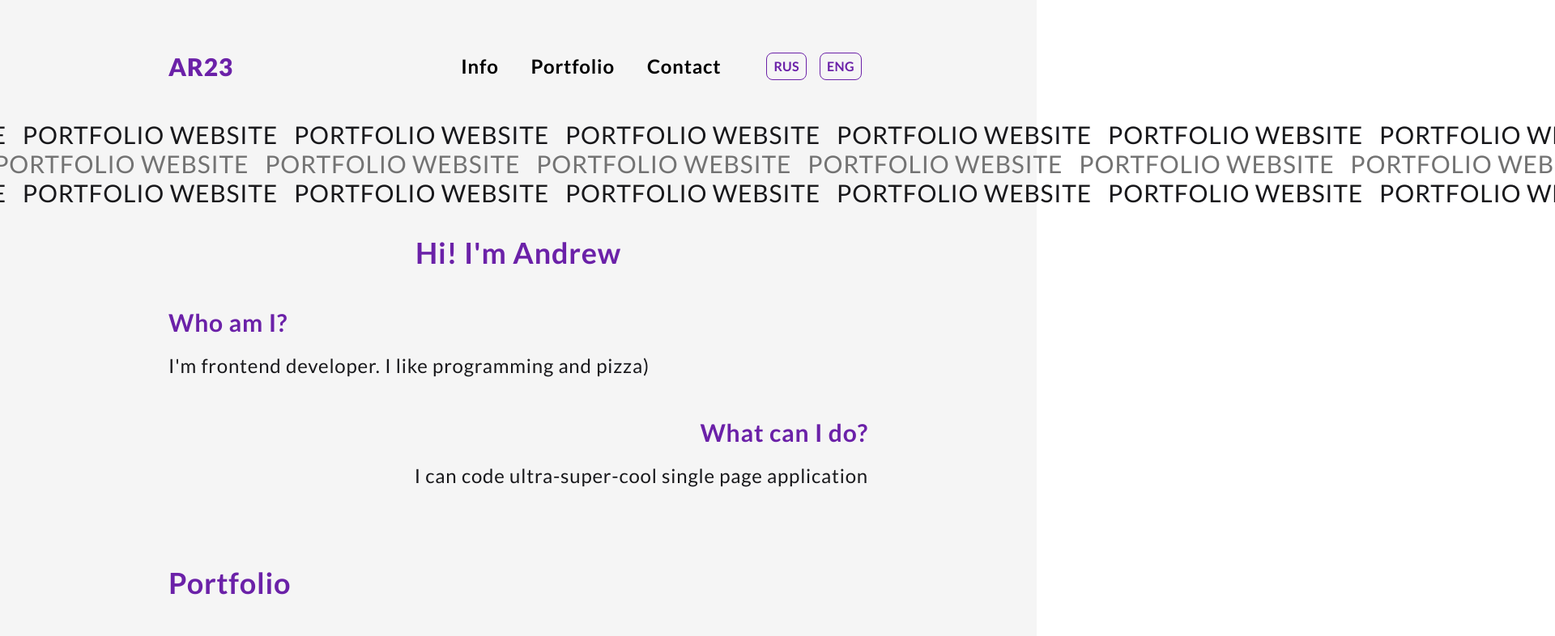
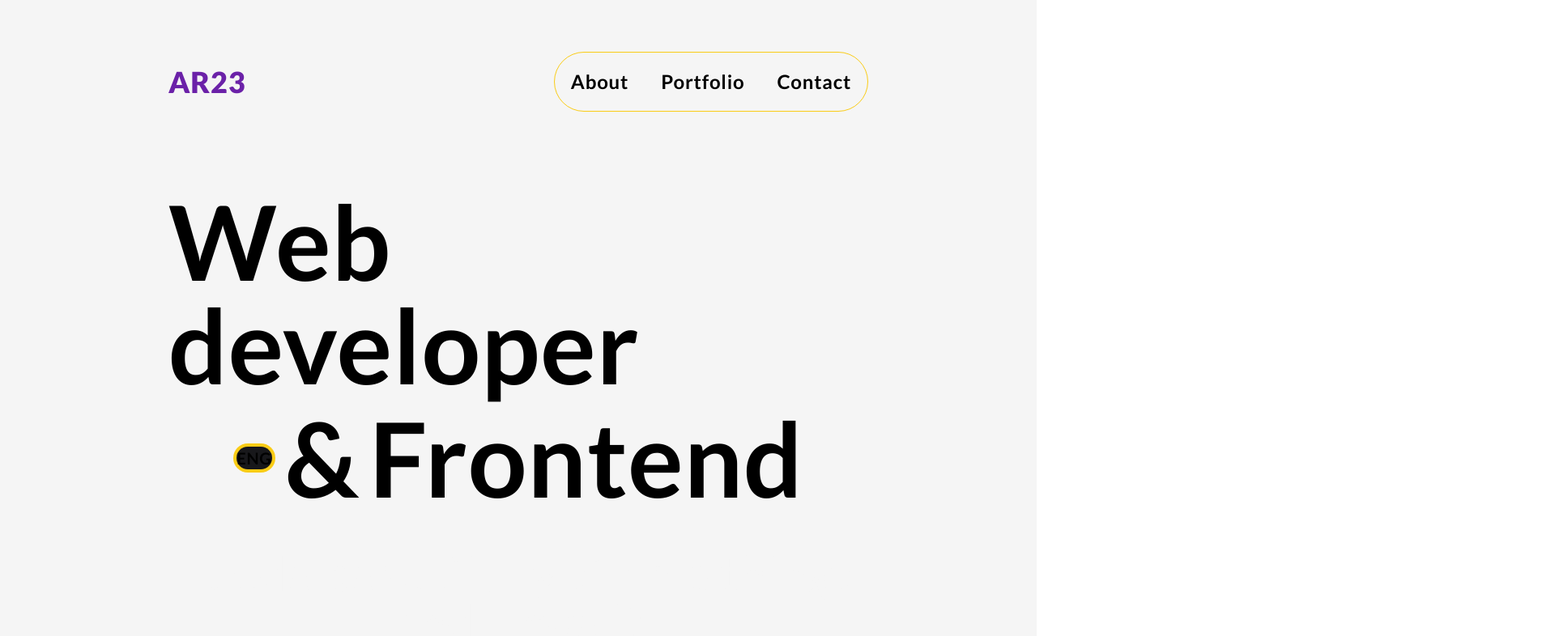
Before and after one commit to PICKLEGENT/ar23-portfolio-website, a React (Vite) app: page / in a window 1280 px wide. Shown: the top 786 px of the page at 81% size, 1920 px wide, since content can reach past the window. Built offline with nearby package versions, Linux system fonts and the light colour scheme.

Commit message:
Language switcher Done

```diff
--- a/src/components/Header.tsx
+++ b/src/components/Header.tsx
@@ -1,15 +1,12 @@
 import { Link } from "react-router-dom"
-import { LanguageChanger, Navbar } from "."
+import { Navbar } from "."
 
 const Header = () => {
     return (
         <header className="flex justify-between items-center">
-            <Link to='/' className="font-black text-3xl text-purple-800 dark:text-yellow-400">AR23</Link>
-            <div className="flex justify-end items-center">
+            <Link to='/' className="font-black text-4xl text-purple-800 dark:text-yellow-400">AR23</Link>
+            <div className="flex justify-center items-center p-5 border border-yellow-400 rounded-full">
                 <Navbar />
-                <div className="ml-12">
-                    <LanguageChanger />
-                </div>
             </div>
         </header>
     )
--- a/src/components/LanguageChanger.tsx
+++ b/src/components/LanguageChanger.tsx
@@ -1,29 +1,41 @@
+import { useState } from 'react';
 import { useTranslation } from 'react-i18next';
 
 const LanguageChanger = () => {
-    const languages = [
-        { code: 'ru', lang: 'rus' },
-        { code: 'en', lang: 'eng' },
-    ];
+    const [lang, setLang] = useState(true)
 
     const { i18n } = useTranslation();
 
-    const changeLanguage = (lng: string | undefined) => {
-        i18n.changeLanguage(lng);
+    const changeLanguage = () => {
+        setLang(!lang)
+        i18n.changeLanguage(lang === true ? ('ru') : ('en'));
     };
 
+    const width: number = 250
+    const radius: number = 100
+
     return (
-        <div>
-            {languages.map((lng) => (
-                <button
-                    key={lng.code}
-                    onClick={() => changeLanguage(lng.code)}
-                    className='mx-2 px-2 py-1 text-center font-bold tracking-wide text-purple-800 dark:text-yellow-400 hover:text-neutral-100 hover:dark:text-zinc-900 hover:bg-purple-800 hover:dark:bg-yellow-400 duration-300 ease-in uppercase border border-purple-800 dark:border-yellow-400 rounded-lg'
-                >
-                    {lng.lang}
-                </button>
-            ))}
-        </div>
+        <>
+            <button onClick={() => changeLanguage()}>
+                {lang === true ?
+                    <div className={`flex justify-start items-center w-[${width}px] bg-yellow-400 rounded-full`}>
+                        <div
+                            className={`flex justify-center items-center w-[${radius}px] h-[${radius}px] m-1 text-xl bg-zinc-900 rounded-full uppercase`}
+                        >
+                            eng
+                        </div>
+                    </div>
+                    :
+                    <div className={`flex justify-end items-center w-[${width}px] bg-yellow-400 rounded-full`}>
+                        <div
+                            className={`flex justify-center items-center w-[${radius}px] h-[${radius}px] m-1 text-xl bg-zinc-900 rounded-full uppercase`}
+                        >
+                            rus
+                        </div>
+                    </div>
+                }
+            </button>
+        </>
     );
 };
 
--- a/src/components/Ticker.tsx
+++ /dev/null
@@ -1,48 +0,0 @@
-import { useTranslation } from "react-i18next";
-
-const Ticker = () => {
-    const { t } = useTranslation()
-
-    return (
-        <div className="absolute left-0 mt-12 text-2xl lg:text-3xl overflow-hidden">
-            <div className="ticker__wrapper flex uppercase text-zinc-900 dark:text-neutral-100 whitespace-nowrap flex-shrink-0">
-                <div className="ticker__item-to-left">{t('ticker')}</div>
-                <div className="ticker__item-to-left">{t('ticker')}</div>
-                <div className="ticker__item-to-left">{t('ticker')}</div>
-                <div className="ticker__item-to-left">{t('ticker')}</div>
-                <div className="ticker__item-to-left">{t('ticker')}</div>
-                <div className="ticker__item-to-left">{t('ticker')}</div>
-                <div className="ticker__item-to-left">{t('ticker')}</div>
-                <div className="ticker__item-to-left">{t('ticker')}</div>
-                <div className="ticker__item-to-left">{t('ticker')}</div>
-                <div className="ticker__item-to-left">{t('ticker')}</div>
-            </div>
-            <div className="ticker__wrapper flex uppercase text-neutral-500 whitespace-nowrap flex-shrink-0">
-                <div className="ticker__item-to-right">{t('ticker')}</div>
-                <div className="ticker__item-to-right">{t('ticker')}</div>
-                <div className="ticker__item-to-right">{t('ticker')}</div>
-                <div className="ticker__item-to-right">{t('ticker')}</div>
-                <div className="ticker__item-to-right">{t('ticker')}</div>
-                <div className="ticker__item-to-right">{t('ticker')}</div>
-                <div className="ticker__item-to-right">{t('ticker')}</div>
-                <div className="ticker__item-to-right">{t('ticker')}</div>
-                <div className="ticker__item-to-right">{t('ticker')}</div>
-                <div className="ticker__item-to-right">{t('ticker')}</div>
-            </div>
-            <div className="ticker__wrapper flex uppercase text-zinc-900 dark:text-neutral-100 whitespace-nowrap flex-shrink-0">
-                <div className="ticker__item-to-left">{t('ticker')}</div>
-                <div className="ticker__item-to-left">{t('ticker')}</div>
-                <div className="ticker__item-to-left">{t('ticker')}</div>
-                <div className="ticker__item-to-left">{t('ticker')}</div>
-                <div className="ticker__item-to-left">{t('ticker')}</div>
-                <div className="ticker__item-to-left">{t('ticker')}</div>
-                <div className="ticker__item-to-left">{t('ticker')}</div>
-                <div className="ticker__item-to-left">{t('ticker')}</div>
-                <div className="ticker__item-to-left">{t('ticker')}</div>
-                <div className="ticker__item-to-left">{t('ticker')}</div>
-            </div>
-        </div>
-    )
-}
-
-export default Ticker
--- a/src/components/index.ts
+++ b/src/components/index.ts
@@ -1,7 +1,6 @@
 import Header from './Header';
 import Navbar from './Navbar';
 import Footer from './Footer';
-import Ticker from './Ticker';
 import SmallInfo from './SmallInfo';
 import ContactForm from './ContactForm';
 import CustomButton from './CustomButton';
@@ -11,7 +10,6 @@ import LanguageChanger from './LanguageChanger';
 export {
 	Header,
 	Navbar,
-	Ticker,
 	Footer,
 	SmallInfo,
 	ContactForm,
--- a/src/i18n.ts
+++ b/src/i18n.ts
@@ -11,14 +11,16 @@ i18n
 		resources: {
 			en: {
 				translation: {
-					navbar_1: 'info',
+					navbar_1: 'about',
 					navbar_2: 'portfolio',
 					navbar_3: 'contact',
 
 					ticker: 'portfolio website',
 
-					homeCustomHeading_1: "Hi! I'm Andrew",
-					homeCustomHeading_2: 'Portfolio',
+					homeCustomHeading_1: 'Hi!',
+					homeCustomHeading_2: "I'm",
+					homeCustomHeading_3: 'frontend developer.',
+					homeCustomHeading_4: 'Portfolio',
 
 					homeSmallInfoTitle_1: 'Who am I?',
 					homeSmallInfoTitle_2: 'What can I do?',
@@ -78,8 +80,10 @@ i18n
 
 					ticker: 'сайт портфолио',
 
-					homeCustomHeading_1: 'Привет! Меня зовут Андрей',
-					homeCustomHeading_2: 'Портфолио',
+					homeCustomHeading_1: 'Привет!',
+					homeCustomHeading_2: 'Меня зовут',
+					homeCustomHeading_3: 'фронтенд разработчик.',
+					homeCustomHeading_4: 'Портфолио',
 
 					homeSmallInfoTitle_1: 'Кто я?',
 					homeSmallInfoTitle_2: 'Что могу?',
--- a/src/pages/Home.tsx
+++ b/src/pages/Home.tsx
@@ -1,7 +1,7 @@
 import { Link } from "react-router-dom";
 import { listOfProjects } from "../constants";
 import { useTranslation } from "react-i18next";
-import { CustomHeading, Footer, Header, SmallInfo, Ticker } from "../components";
+import { CustomHeading, Footer, Header, LanguageChanger, SmallInfo } from "../components";
 
 const Home = () => {
     const { t } = useTranslation()
@@ -10,10 +10,32 @@ const Home = () => {
         <>
             <main className="px-16 lg:px-52 py-16 tracking-wider bg-neutral-100 dark:bg-zinc-900">
                 <Header />
-                <Ticker />
-                <section className="mt-48">
-                    <div className="text-center">
+                <section className="mt-24">
+                    <div className="flex flex-col font-bold justify-center items-center text-9xl dark:text-neutral-100">
+                        <h1>Web developer</h1>
+                        <div className="flex mt-3">
+                            <LanguageChanger />
+                            <p className="mx-3">&</p>
+                            <h1>Frontend</h1>
+                        </div>
+                    </div>
+                    <div className="mt-12 text-center text-6xl text-neutral-100">
+                        <p>I code beautifully simple things and I love it</p>
+                    </div>
+                    <div className="mt-12 text-center text-2xl text-purple-800 dark:text-yellow-400">
+                        <Link to='/contact' className="p-5 border border-purple-800 dark:border-yellow-400 rounded-full">Contact me</Link>
+                    </div>
+                </section>
+                <section className="mt-24">
+                    <div className="text-left">
                         <CustomHeading title={t('homeCustomHeading_1')} />
+                        <div className="flex items-baseline">
+                            <p className="text-2xl text-zinc-900 dark:text-neutral-100">{t('homeCustomHeading_2')}</p>
+                            &nbsp;
+                            <CustomHeading title={t('name')} />
+                            <p className="text-2xl text-zinc-900 dark:text-neutral-100">,</p>
+                        </div>
+                        <p className="text-2xl text-zinc-900 dark:text-neutral-100">{t('homeCustomHeading_3')}</p>
                     </div>
                     <div className="mt-12 text-left">
                         <SmallInfo title={t('homeSmallInfoTitle_1')} text={t('homeSmallInfoText_1')} />
@@ -24,7 +46,7 @@ const Home = () => {
                 </section>
                 <section>
                     <div className="mt-24 mb-12">
-                        <CustomHeading title={t('homeCustomHeading_2')} />
+                        <CustomHeading title={t('homeCustomHeading_4')} />
                     </div>
                     {listOfProjects.map((project) => (
                         <Link to='/' key={project} className="flex justify-between items-center mt-12 p-10 text-zinc-900 dark:text-neutral-100 border border-purple-800 dark:border-yellow-400 rounded-lg">
```
